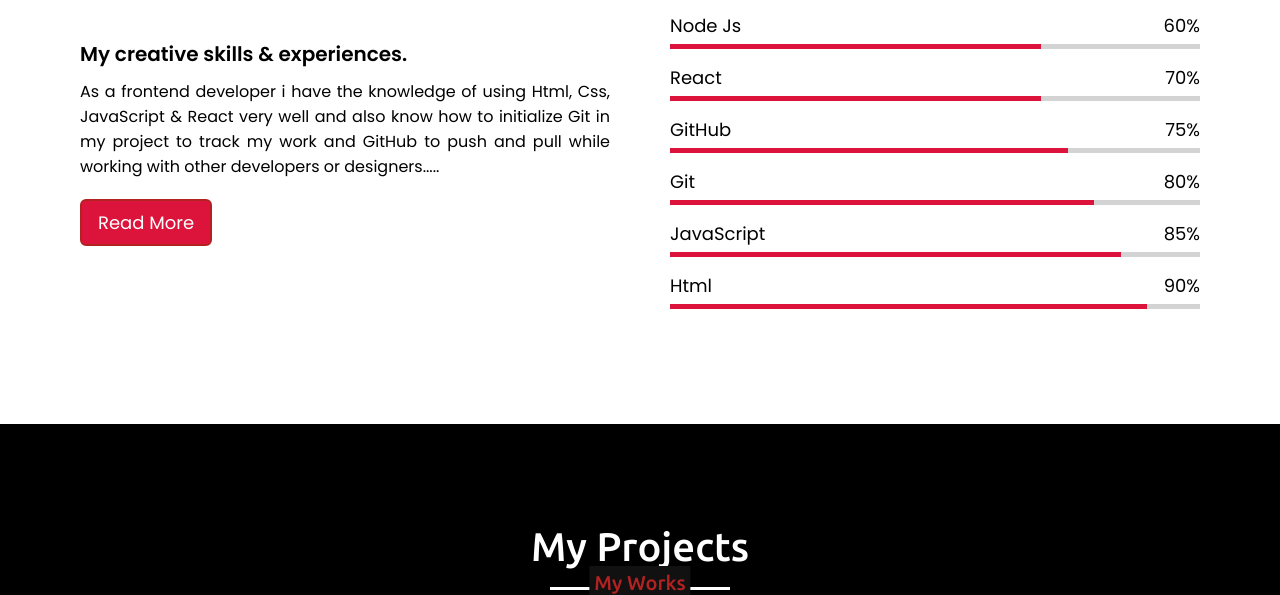
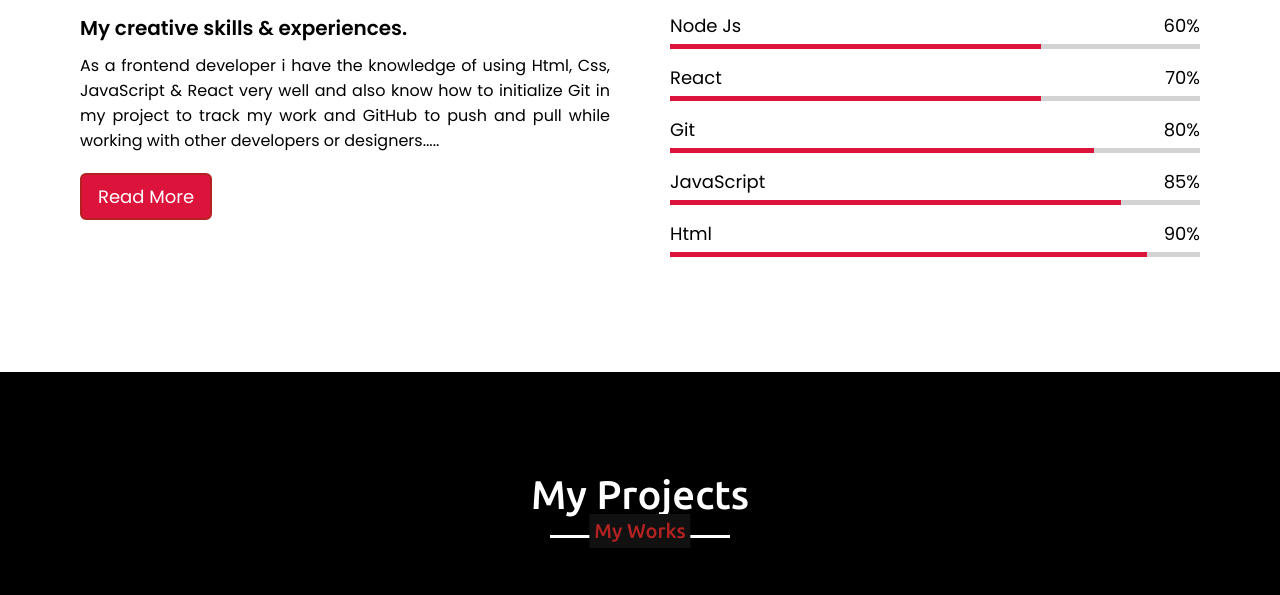
Before and after one commit to Ezugo23/my-port, a plain HTML site: page index.html in a window 1280 px wide. Shown: the part 2370-2965 px from the top of the page. Drawn offline with nearby package versions, Linux system fonts and the light colour scheme.

Commit message:
Update index.html

```diff
--- a/index.html
+++ b/index.html
@@ -130,13 +130,6 @@
             </div>
             <div class="bars">
               <div class="info">
-                <span>GitHub</span>
-                <span>75%</span>
-              </div>
-              <div class="line gh"></div>
-            </div>
-            <div class="bars">
-              <div class="info">
                 <span>Git</span>
                 <span>80%</span>
               </div>
```
